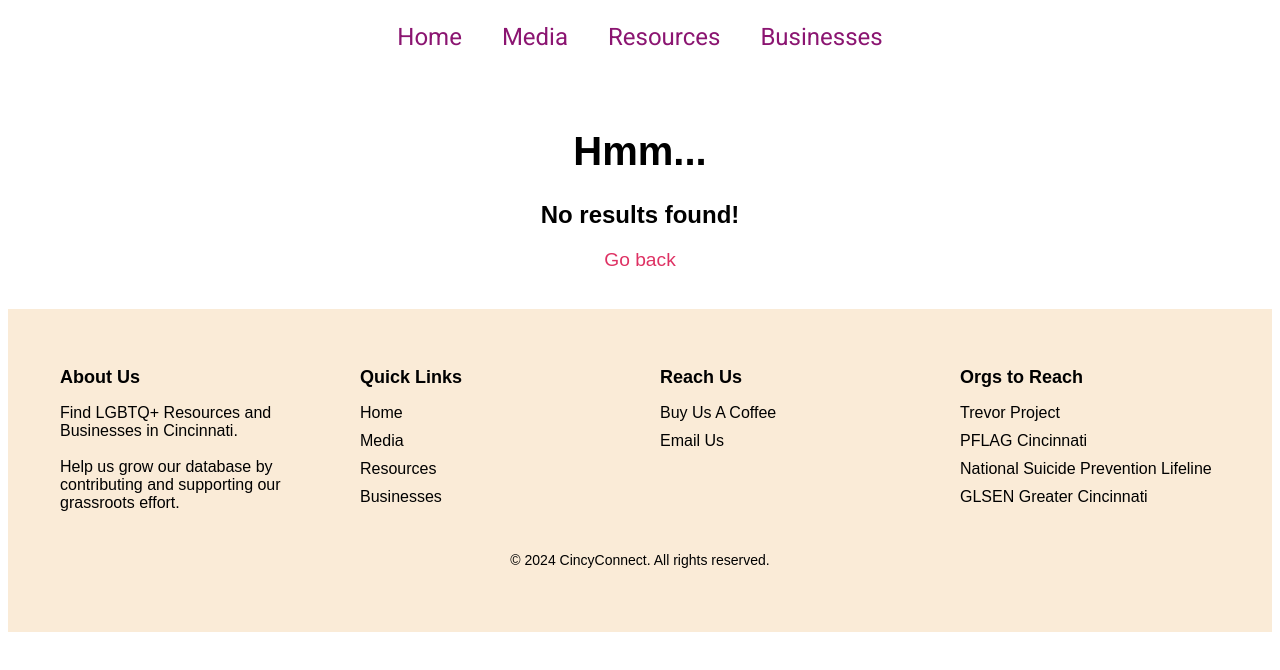
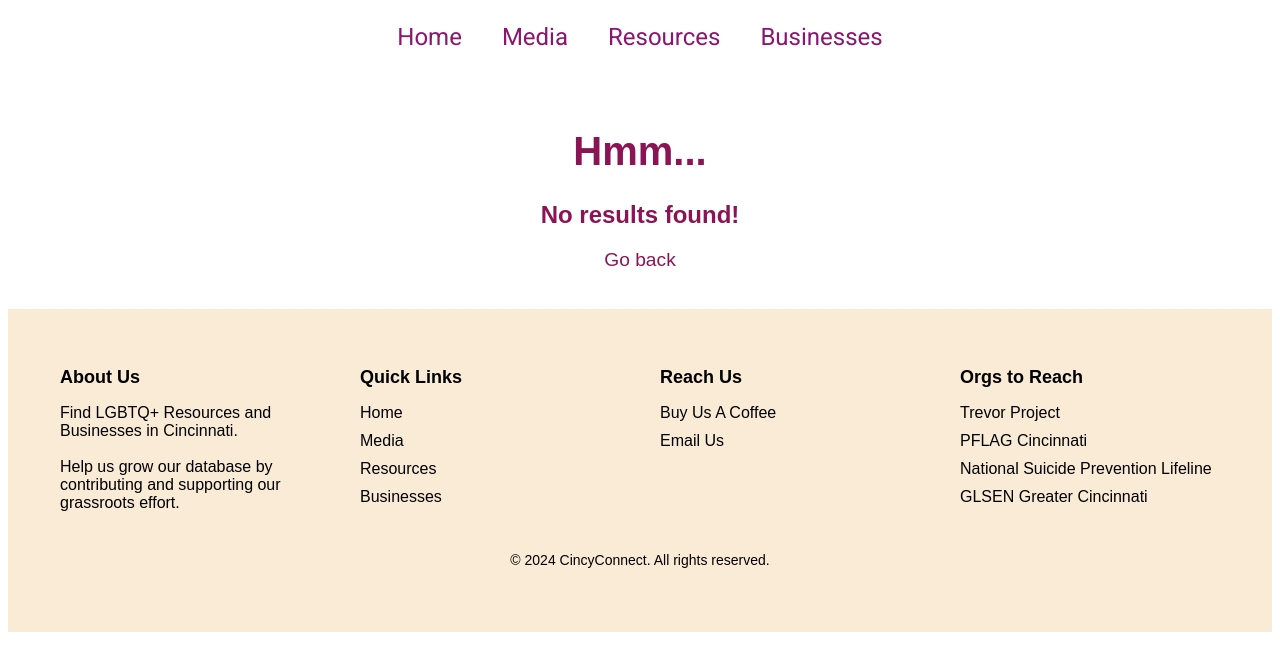
Before and after one commit to vennisabarfi/CulturalConnect, a React (Vite) app in the folder frontend/: page /search-404 in a window 1280 px wide. Shown: the top 670 px of the page. Built offline with nearby package versions, Linux system fonts and the light colour scheme; a web font is replaced by a local one.

Commit message:
Fixed no found search page. also fixed alignment with business page and resource page etc

```diff
--- a/frontend/src/NotFoundPage/NotFound.css
+++ b/frontend/src/NotFoundPage/NotFound.css
@@ -12,17 +12,34 @@
 
     .not-found-header h1{
         font-size: 2.5em;
+        color:  rgb(139, 21, 84);
+        display: flex;
+        flex-direction: row;
+        align-items: center;
+        justify-content: center;
+    }
+
+    .not-found-header h2{
+        color:  rgb(139, 21, 84);
+        display: flex;
+        flex-direction: row;
+        align-items: center;
+        justify-content: center;
     }
 
     .not-found-header a{
         text-decoration: none;
         font-size: larger;
-        color: #DE3163;
+        display: flex;
+        flex-direction: row;
+        align-items: center;
+        justify-content: center;
+        color:  rgb(139, 21, 84);
     }
 
     .not-found-header a:visited{
         text-decoration: none;
-        color: #DE3163;
+        color:  rgb(139, 21, 84);
     }
     .not-found-header a:hover{
         text-decoration: underline;
--- a/frontend/src/businessPage/Business.jsx
+++ b/frontend/src/businessPage/Business.jsx
@@ -158,7 +158,7 @@ function iconMovePodcast() {
     </div>
 
     <div id = 'mobile-filter-checkbox' className='mobile-filter-checkbox'>
-    <input type='checkbox' value="Event Planners" id="checkbox-1" onChange={handleCheckedChange} checked={checked.has("Event Planners")}/>
+    <input type='checkbox' value="planners" id="checkbox-1" onChange={handleCheckedChange} checked={checked.has("planners")}/>
     <label>Event Planners</label>
     <br/>
     <input type='checkbox' value="Professional Services" id="checkbox-2" onChange={handleCheckedChange} checked={checked.has("Professional Services")}/>
--- a/frontend/src/resourcePage/Resource.css
+++ b/frontend/src/resourcePage/Resource.css
@@ -147,6 +147,7 @@
   background-color: rgb(139, 21, 84);
 
 
+
   /* border-color: white;  */
 }
 
@@ -154,6 +155,7 @@
   box-sizing: border-box;
   height: 35px;
   font-size: 14px;
+  margin-bottom: 2%;
 
 }
 
@@ -301,6 +303,9 @@
   margin-left: 9%;
 }
 
+.mobile-filter-checkbox input{
+  margin-bottom: 5%;
+}
 
 
 }
@@ -332,4 +337,8 @@
     margin-top: 5%;
    }
 
+   .mobile-filter-checkbox input{
+    margin-bottom: 5%;
+  }
+
 }
--- a/frontend/src/resourcePage/Resource.jsx
+++ b/frontend/src/resourcePage/Resource.jsx
@@ -6,7 +6,7 @@ import NavigationBar from '../components/NavigationBar';
 import Footer from '../components/Footer';
 import ngo_stock from "./ngo_stock.jpg"
 import ReactPaginate from 'react-paginate';
-// import Pagination from '../components/Pagination';
+
 
 export default function Resource(){
     const [resources, setResources] = useState([]);
@@ -117,9 +117,6 @@ function iconMovePodcast() {
 }
 
 
-//google maps location
-
-
 
 
 
```
Also changed, not shown: 4 other files (tests, documents, lock files or other folders).
